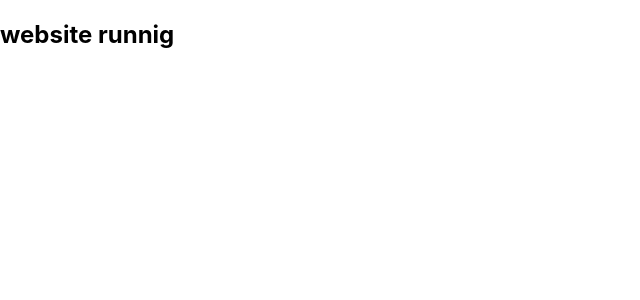
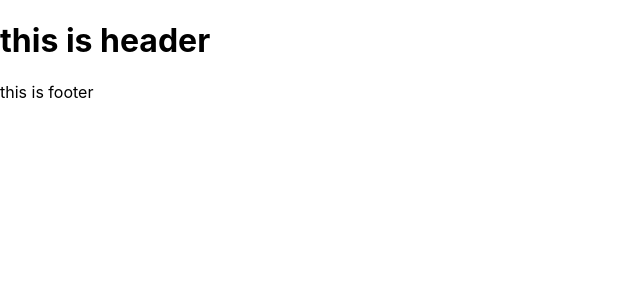
Before and after one commit to devSafayet/-manufacturer-website-client-side, a React (Create React App) app: page / in a window 1280 px wide. Shown: the top 300 px of the page, without its empty margins (0-640 px from the left). Built offline with nearby package versions, Linux system fonts and the light colour scheme.

Commit message:
added some components and route

```diff
--- a/package.json
+++ b/package.json
@@ -8,6 +8,7 @@
     "@testing-library/user-event": "^13.5.0",
     "react": "^18.1.0",
     "react-dom": "^18.1.0",
+    "react-router-dom": "^6.3.0",
     "react-scripts": "5.0.1",
     "web-vitals": "^2.1.4"
   },
--- a/src/App.js
+++ b/src/App.js
@@ -1,9 +1,20 @@
+import { Route, Routes } from 'react-router-dom';
 import './App.css';
+import Home from './Components/Home/Home/Home';
+import Footer from './Components/Shared/Footer/Footer';
+import Header from './Components/Shared/Header/Header';
 
 function App() {
   return (
     <div>
-      <h2>website runnig</h2>
+      <Header />
+      <Routes>
+        <Route path='./' element={<Home />}></Route>
+      </Routes>
+
+      <Footer />
+
+
     </div>
   );
 }
--- /dev/null
+++ b/src/Components/Home/Home/Home.js
@@ -0,0 +1,11 @@
+import React from 'react';
+
+const Home = () => {
+    return (
+        <div>
+            this is home
+        </div>
+    );
+};
+
+export default Home;
--- /dev/null
+++ b/src/Components/Shared/Footer/Footer.js
@@ -0,0 +1,11 @@
+import React from 'react';
+
+const Footer = () => {
+    return (
+        <div>
+            this is footer
+        </div>
+    );
+};
+
+export default Footer;
--- /dev/null
+++ b/src/Components/Shared/Header/Header.js
@@ -0,0 +1,11 @@
+import React from 'react';
+
+const Header = () => {
+    return (
+        <div>
+            <h1>this is header</h1>
+        </div>
+    );
+};
+
+export default Header;
--- a/src/index.js
+++ b/src/index.js
@@ -3,11 +3,14 @@ import ReactDOM from 'react-dom/client';
 import './index.css';
 import App from './App';
 import reportWebVitals from './reportWebVitals';
+import { BrowserRouter } from 'react-router-dom';
 
 const root = ReactDOM.createRoot(document.getElementById('root'));
 root.render(
   <React.StrictMode>
-    <App />
+    <BrowserRouter>
+      <App />
+    </BrowserRouter>
   </React.StrictMode>
 );
 
```
Also changed, not shown: src/Components/Shared/NotFound/NotFound.js (added, +11 -0 lines), src/Components/Shared/Footer/Footer.css (added), src/Components/Shared/Header/Header.css (added), 1 other file (tests, documents, lock files or other folders).
